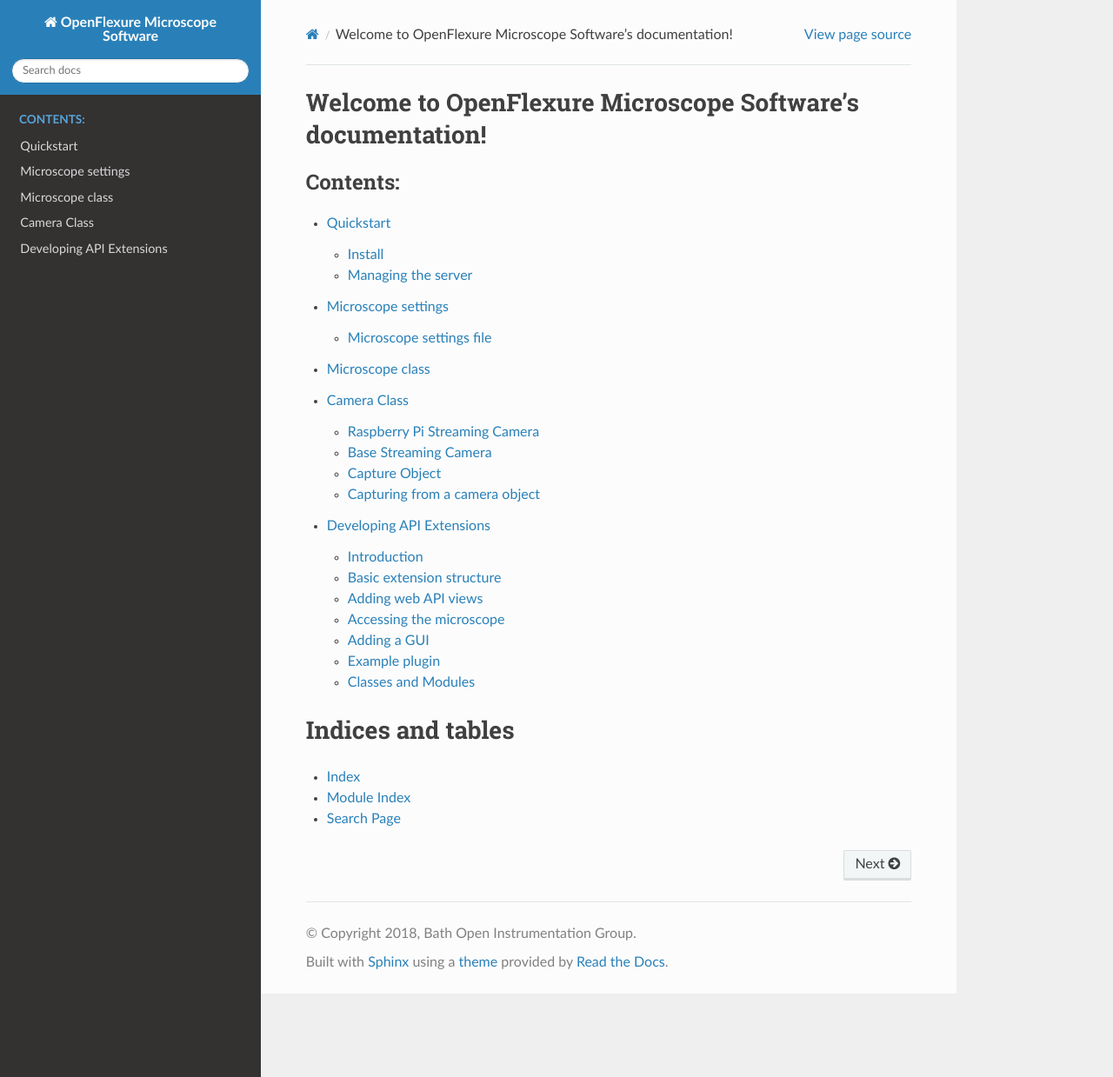
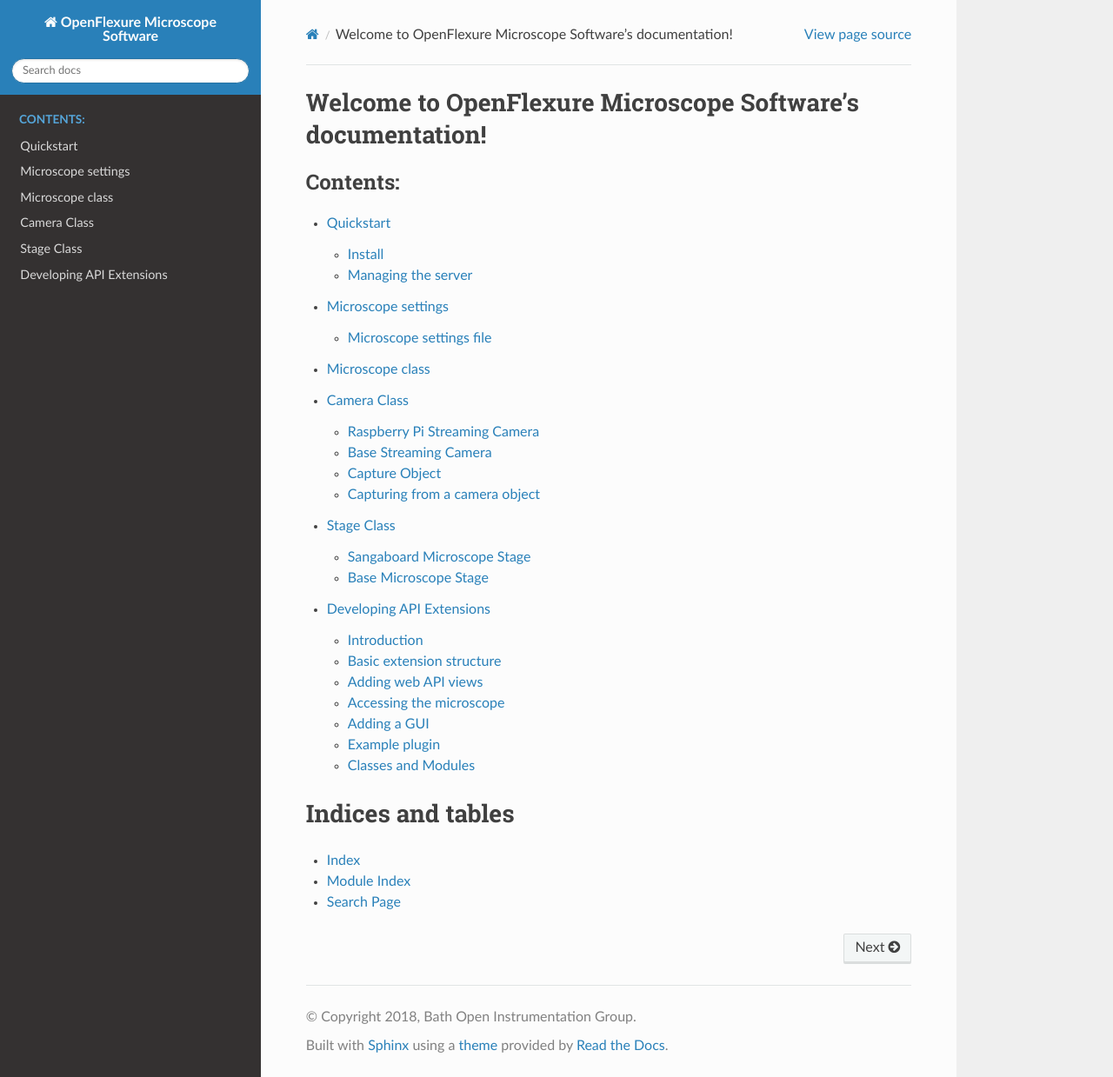
Before and after one commit to Aftaputra/Microscope-OF, a Sphinx documentation site: the page built from docs/source/index.rst, in a window 1280 px wide and 1239 px high. Shown: the whole window at 87% size. Built offline with Sphinx 7.4.7 and the Read the Docs theme 2.0.0, drawn with Linux system fonts in a browser that asks for light colours; pages that are not in the unit, such as notebooks, are missing from menus.

Commit message:
Added stage docs

```diff
--- /dev/null
+++ b/docs/source/basestage.rst
@@ -0,0 +1,5 @@
+Base Microscope Stage
+=====================
+
+.. automodule:: openflexure_microscope.stage.base
+    :members:
--- a/docs/source/index.rst
+++ b/docs/source/index.rst
@@ -9,6 +9,7 @@ Welcome to OpenFlexure Microscope Software's documentation!
    config.rst
    microscope.rst
    camera.rst
+   stage.rst
    plugins.rst
    api.rst
 
--- /dev/null
+++ b/docs/source/sangastage.rst
@@ -0,0 +1,5 @@
+Sangaboard Microscope Stage
+===========================
+
+.. automodule:: openflexure_microscope.stage.sanga
+    :members:
```
Also changed, not shown: docs/source/stage.rst (added, +8 -0 lines).
